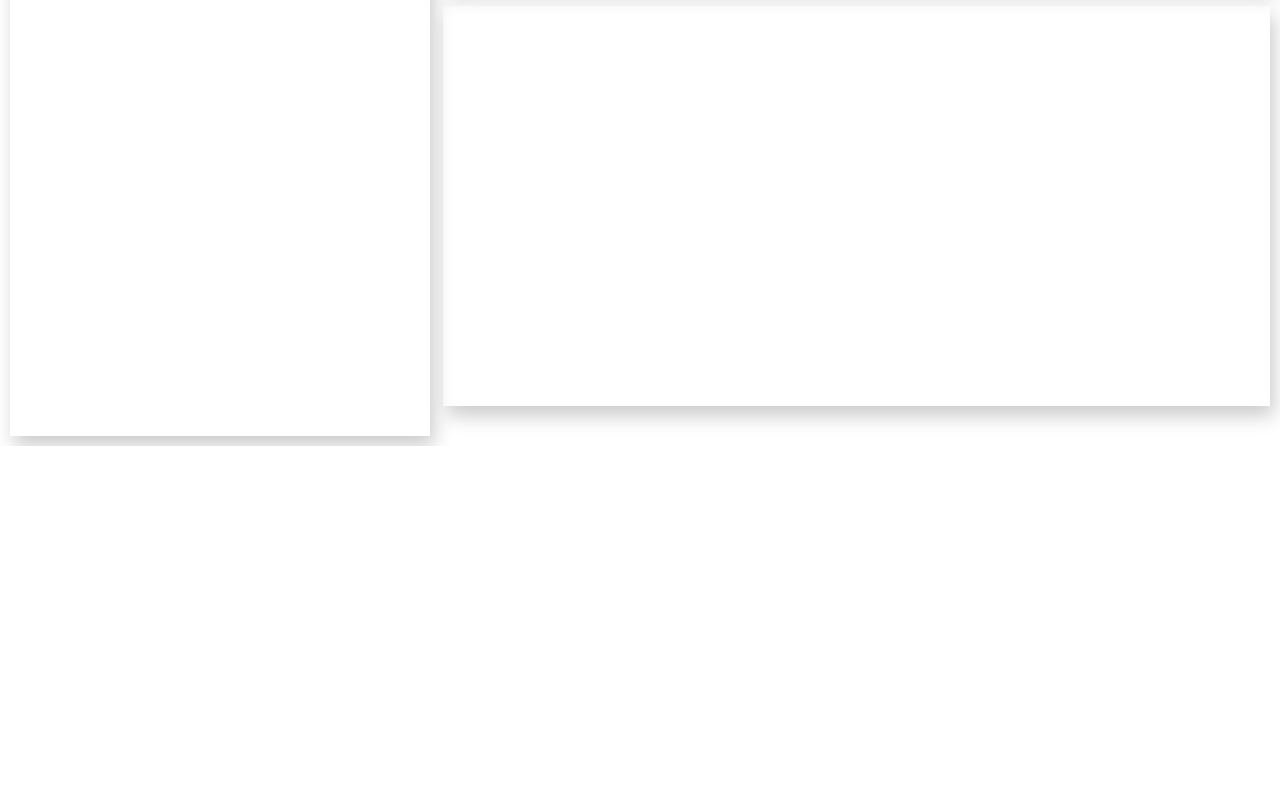
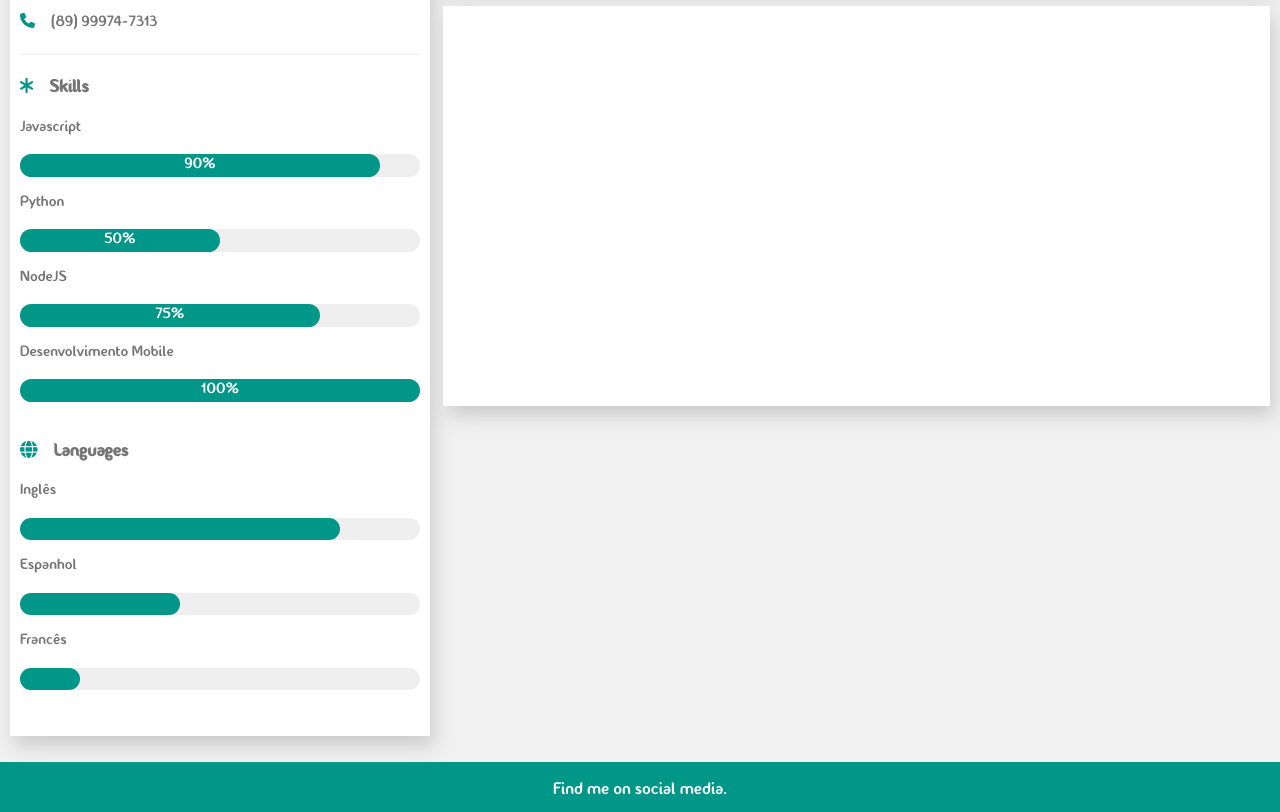
Before and after one commit to ulisseslimaa/ProgramacaoWeb, a plain HTML site: page primeiro-template-construido/index.html in a window 1280 px wide. Shown: the part 424-1236 px from the top of the page. Before the commit the page ends 870 px from the top, so only its background shows below. Drawn offline with Linux system fonts and the light colour scheme.

Commit message:
adding content to the template

```diff
--- a/primeiro-template-construido/css/style.css
+++ b/primeiro-template-construido/css/style.css
@@ -1,39 +1,161 @@
-body{
-    margin: 0 auto;
+@font-face{
+    font-family: Fontastique;
+    src: url(fontastique.ttf);
 }
 
-img{
+body {
+    margin: 0 auto;
+    font-family: 'Fontastique', sans-serif;
+    background-color: #f1f1f1;
+    font-size: 15px;
+    line-height: 1.5;
+
+}
+
+img {
     max-width: 100%;
 }
-.conteudo{
+
+hr {
+    border: 0;
+    border-top: 1px solid #eee;
+    margin: 20px 0;
+}
+
+p, h3{
+    color: #757575;
+    margin: 15px 0px;
+}
+
+h1{
+    padding: 10px;
+}
+
+i{
+    margin: 0 16px 0 0;
+
+}
+
+.verde{
+    color: #009688;
+}
+
+.conteudo {
     padding: 10px;
     display: flex;
     justify-content: space-between;
+    max-width: 1400px;
 }
 
-.perfil{
-    height: 850px;
+.perfil, .experiencia, .formacao{
+    background-color: #fff;
+}
+
+.perfil {
+    height: 1150px;
     box-shadow: 4px 10px 18px #ccc;
 }
 
-.foto h1{
-    position: absolute;
-    bottom: 0;
+.foto_perfil {
+    position: relative;
 }
 
-.experiencia{
+.foto_perfil h1 {
+    position: absolute; bottom: 0; left: 0;
+}
+
+.descricao_perfil{
+    padding: 10px;
+
+}
+
+.experiencia {
     margin-bottom: 20px;
 }
 
-.experiencia, .formacao{
+.experiencia, .formacao {
     height: 400px;
     box-shadow: 4px 10px 18px #ccc;
 }
 
-.perfil{
+.perfil {
     width: 33.33%;
 }
 
-.curriculo{
+.curriculo {
     width: 65.66%;
 }
+
+.progresso{
+    background-color: #009688;
+    border-radius: 15px;
+    text-align: center;
+    color: #fff;
+}
+
+.skill_javascript, .skill_python, .skill_nodejs, .skill_prog_mobile{
+    background-color: #eee;
+    border-radius: 15px;
+}
+
+.skill_javascript .progresso{
+    width: 90%;
+}
+
+.skill_python .progresso{
+    width: 50%
+}
+
+.skill_nodejs .progresso{
+    width: 75%;
+}
+
+.skill_prog_mobile .progresso{
+    width: 100%;
+}
+
+.language_ingles, .language_espanhol, .language_fraces{
+    background-color: #eee;
+    border-radius: 15px;
+}
+
+.language_ingles .progresso{
+    width: 80%;
+}
+
+.language_espanhol .progresso{
+    width: 40%;
+}
+
+.language_fraces .progresso{
+    width: 15%;
+}
+
+.language_ingles .progresso, .language_espanhol .progresso, .language_fraces .progresso{
+    color: rgb(0, 0, 0, 0);
+}
+
+
+
+
+
+
+
+
+
+
+footer{
+    background-color: #009688;
+    margin-top: 16px;
+    text-align: center;
+    padding: 0.01em 16px;
+}
+
+a, .whitetext{
+    color: #fff;
+}
+
+.whitetext{
+    font-size: 17px;
+
+}
--- a/primeiro-template-construido/index.html
+++ b/primeiro-template-construido/index.html
@@ -5,8 +5,10 @@
     <meta charset="UTF-8">
     <meta name="author" content="Ulisses Gomes Lima">
     <meta name="viewport" content="width=device-width, initial-scale=1.0">
-    <meta name="description" content="Exemplo prático das aulas de Programação para internet usando HTML e CSS - Template">
+    <meta name="description"
+        content="Exemplo prático das aulas de Programação para internet usando HTML e CSS - Template">
     <link rel="stylesheet" type="text/css" href="css/style.css">
+    <script src="https://kit.fontawesome.com/d05ac65141.js" crossorigin="anonymous"></script>
     <meta http-equiv="X-UA-Compatible" content="ie=edge">
     <title>Template</title>
 </head>
@@ -18,18 +20,68 @@
                 <img src="img/avatar.jpg" alt="Foto de perfil">
                 <h1>Ulisses Lima</h1>
             </div>
+            <div class="descricao_perfil">
+                <p><i class="fas fa-briefcase verde"></i>Programador Full-Stack</p>
+                <p><i class="fas fa-home verde"></i>Picos, Piauí - Brasil</p>
+                <p><i class="fas fa-envelope verde"></i>ulisses.lima741@gmail.com</p>
+                <p><i class="fas fa-phone verde"></i>(89) 99974-7313</p>
+                <hr>
+
+                <h3><i class="fas fa-asterisk verde"></i><strong>Skills</strong></h3>
+                <p>Javascript</p>
+                <div class="skill_javascript">
+                    <div class="progresso">90%</div>
+                </div>
+                <p>Python</p>
+                <div class="skill_python">
+                    <div class="progresso">50%</div>
+                </div>
+                <p>NodeJS</p>
+                <div class="skill_nodejs">
+                    <div class="progresso">75%</div>
+                </div>
+                <p>Desenvolvimento Mobile</p>
+                <div class="skill_prog_mobile">
+                    <div class="progresso">100%</div>
+                </div>
+                <br>
+
+                <h3><i class="fas fa-globe verde"></i><strong>Languages</strong></h3>
+                <p>Inglês</p>
+                <div class="language_ingles">
+                    <div class="progresso">0</div>
+                </div>
+                <p>Espanhol</p>
+                <div class="language_espanhol">
+                    <div class="progresso">0</div>
+                </div>
+                <p>Francês</p>
+                <div class="language_fraces">
+                    <div class="progresso">0</div>
+                </div>
+
+            </div>
         </div>
         <div class="curriculo">
             <div class="experiencia">
             </div>
             <div class="formacao">
+
             </div>
         </div>
     </div>
     <footer>
-
-
+        <p class="whitetext">Find me on social media.</p>
+        <a href="https://www.instagram.com/ulisses.lima74/" target="_blank"><i class="fab fa-instagram fa-2x"></i></a>
+        <a href="https://www.facebook.com/profile.php?id=100008167278903" target="_blank"><i class="fab fa-facebook-square fa-2x"></i></a>
+        <a href="https://www.linkedin.com/in/ulisses-lima/" target="_blank"><i class="fab fa-linkedin fa-2x"></i></a>
+        <a href="https://twitter.com/ulisseslima74" target="_blank"><i class="fab fa-twitter-square fa-2x"></i></a>
+        <a href="https://github.com/ulisseslimaa" target="_blank"><i class="fab fa-github fa-2x"></i></a>
+        <p class="whitetext">Powered by <u>Lima</u></p>
     </footer>
 </body>
+<!-- <i class="fas fa-suitcase"></i>
+        <i class="far fa-calendar-alt"></i>
+        <i class="fas fa-certificate"></i> -->
 
 </html>
```
Also changed, not shown: primeiro-template-construido/css/fontastique.ttf (added).
